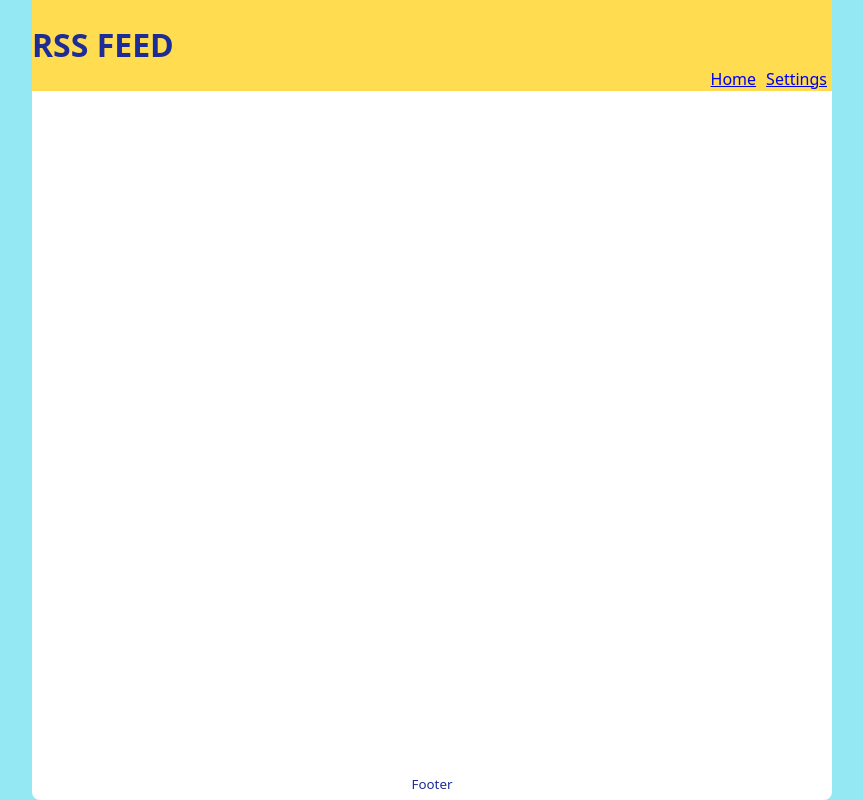
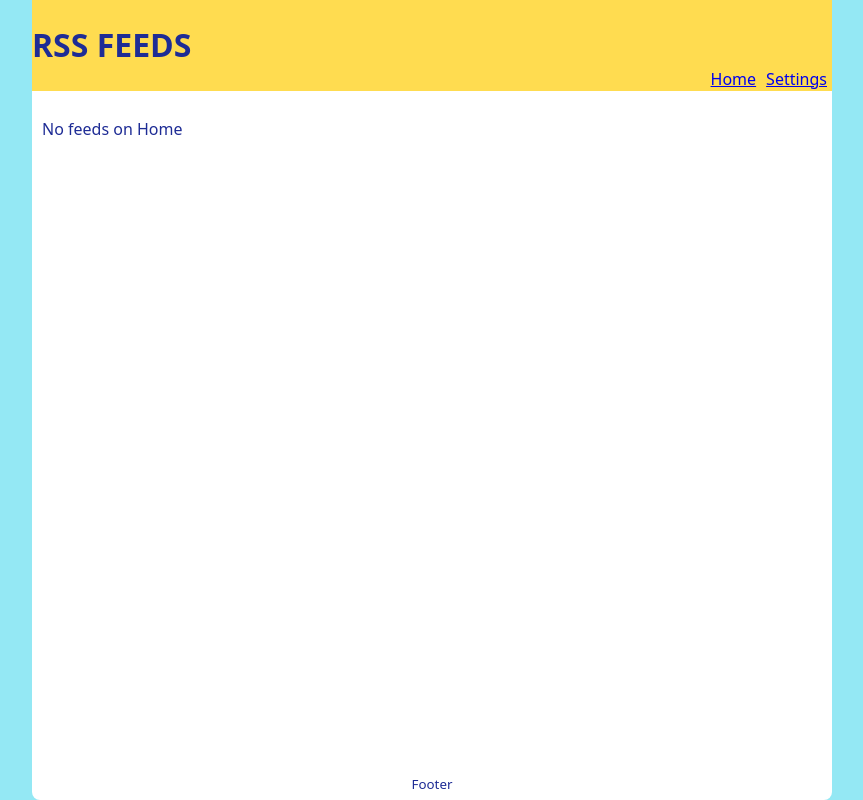
Before and after one commit to jennydevs/rss-time, a React (Vite) app: page / in a window 1280 px wide. Shown: the whole page, without its empty margins (208-1071 px from the left). Built offline with nearby package versions, Linux system fonts and the light colour scheme.

Commit message:
update formatting, words

```diff
--- a/src/App.jsx
+++ b/src/App.jsx
@@ -118,7 +118,7 @@ function App(){
 
     return(
         <div className='container'>
-            <Topbar title={curr_page == 'home' ? "RSS FEED" : "SETTINGS"} setCurrPage={setCurrPage}/>
+            <Topbar title={curr_page == 'home' ? "RSS FEEDS" : "SETTINGS"} setCurrPage={setCurrPage}/>
             <div className='content'>
                 {
                     curr_page == 'home' ? <Home channels={channels} articles={articles} /> :
--- a/src/components/FeedGroup.jsx
+++ b/src/components/FeedGroup.jsx
@@ -3,7 +3,7 @@ import Carousel from "./Carousel.jsx";
 
 function FeedGroup({ channel, articles}) {
     return (
-        <div className='feed-group'>
+        <div>
             <>{
                 !channel || !articles? <p>Loading feed...</p> :
                 <>
--- a/src/pages/Home.jsx
+++ b/src/pages/Home.jsx
@@ -18,17 +18,8 @@ function Home({channels, articles}) {
     }, [channels.length]);
 
     return (
-        <>
-            {
-                !feeds ? <p>No feeds on Home</p> : feeds
-            }
-        </>
+        <>{ feeds.length == 0 ? <p>No feeds on Home</p> : feeds }</>
     );
 }
 
 export default Home;
-
-
-
-
-// (items_list.map((item) => <Article key={item.guid} item={item}/>));
--- a/src/pages/Settings.jsx
+++ b/src/pages/Settings.jsx
@@ -1,4 +1,3 @@
-import { useState } from 'react';
 import FeedList from '../components/FeedList.jsx';
 
 
@@ -21,7 +20,7 @@ function AddLink({feed_links, setFeedLinks}) {
         <>
             <form method='post' onSubmit={handleSubmit}>
                 <label>
-                    RSS feed link:
+                    Input RSS feed link:
                     <input name='feed_link' required/>
                 </label>
                 <button type='submit'>Add</button>
```
Also changed, not shown: src/pages/Article.jsx (deleted, +0 -11 lines).
